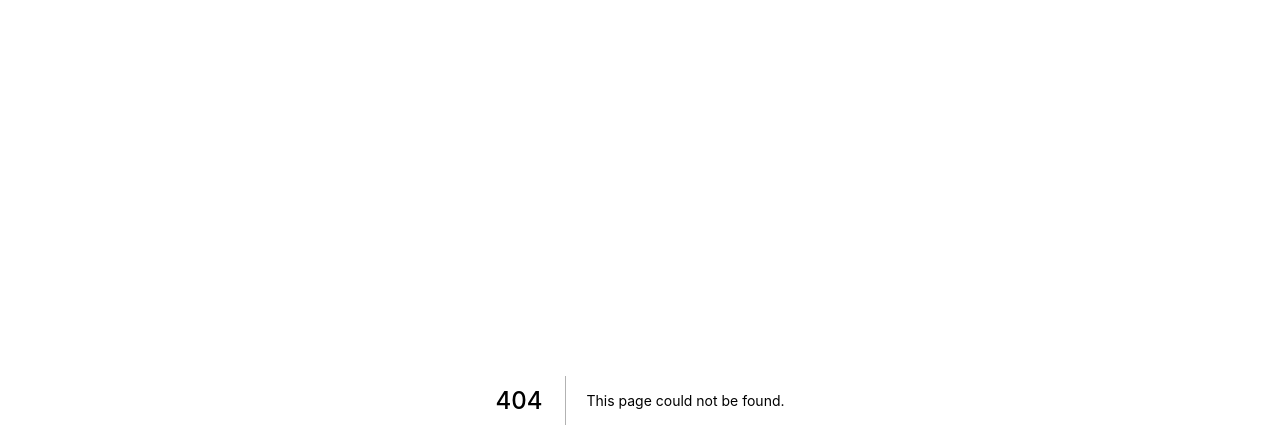
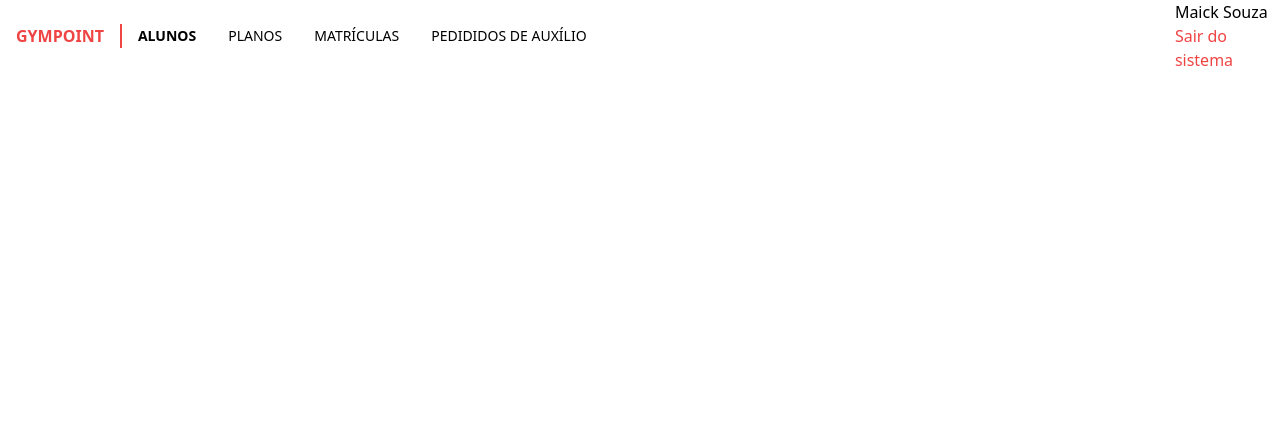
Before and after one commit to NearMaick/RocketSeat-GymPoint-2.0, a Next.js app: page /student/list in a window 1280 px wide. Before the commit this address had no page. Shown: the top 448 px of the page. Built offline with nearby package versions, Linux system fonts and the light colour scheme.

Commit message:
styles(web): header #1

```diff
--- /dev/null
+++ b/src/pages/student/list.tsx
@@ -0,0 +1,30 @@
+export default function StudentList() {
+  return (
+    <>
+      <header className='flex items-center justify-between'>
+        <div className=' w-full flex'>
+          <h1 className='px-4 text-red-500 font-bold'>GYMPOINT</h1>
+          <div className='border-l-2 border-l-red-500 flex items-center '>
+            <a className='text-sm px-4 font-semibold' href=''>
+              ALUNOS
+            </a>
+            <a className='text-sm px-4' href=''>
+              PLANOS
+            </a>
+            <a className='text-sm px-4' href=''>
+              MATRÍCULAS
+            </a>
+            <a className='text-sm px-4' href=''>
+              PEDIDIDOS DE AUXÍLIO
+            </a>
+          </div>
+        </div>
+
+        <div className='flex flex-col '>
+          <h4>Maick Souza</h4>
+          <p className='text-red-500'>Sair do sistema</p>
+        </div>
+      </header>
+    </>
+  );
+}
```
